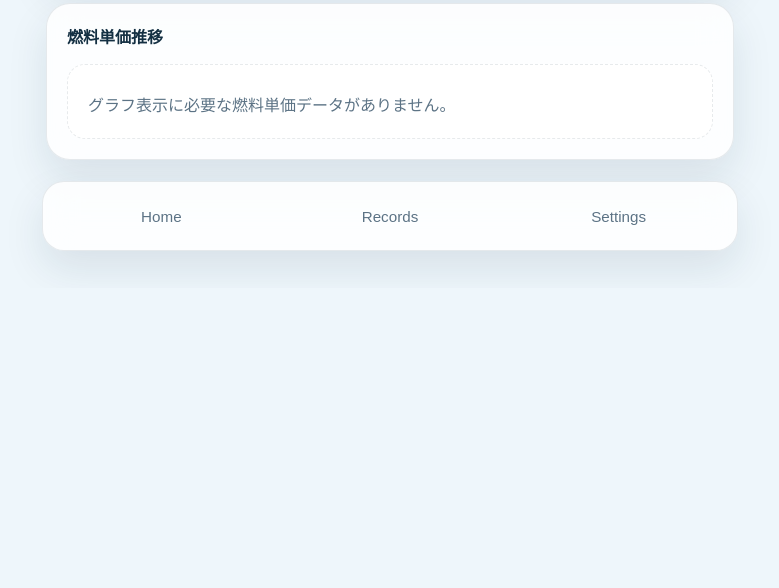
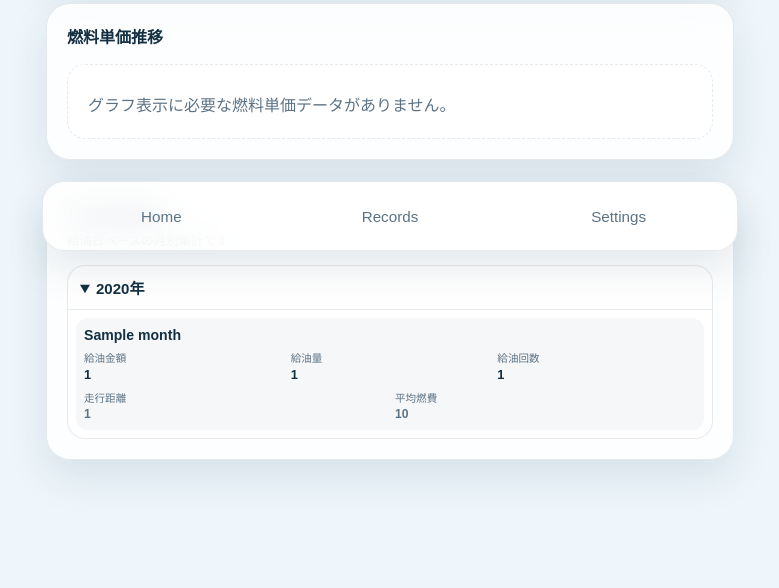
Before and after one commit to jin820-dev/GN-AOI, a Flask app: template app/templates/home.html in a window 1280 px wide. Shown: the part 535-1123 px from the top of the page, without its empty margins (250-1029 px from the left). Before the commit the page ends 802 px from the top, so only its background shows below. Run offline with Flask 3, Linux system fonts and the light colour scheme; the template is opened without the code that fills it: most values are stand-ins (such as "Sample title", 1, 10 or a date in 2020).

Commit message:
feat: 月別給油集計を年別折りたたみ表示に変更

```diff
--- a/app/static/css/main.css
+++ b/app/static/css/main.css
@@ -371,6 +371,87 @@
   border-color: rgba(47, 159, 209, 0.3);
   background: var(--accent-soft);
   color: var(--accent-strong);
+}
+
+.panel__subtext {
+  margin: 4px 0 0;
+  color: var(--text-soft);
+  font-size: 0.78rem;
+}
+
+.monthly-summary-years,
+.monthly-summary-list {
+  display: grid;
+  gap: 8px;
+}
+
+.monthly-summary-year {
+  border: 1px solid var(--border);
+  border-radius: var(--radius-lg);
+  background: var(--surface-strong);
+  overflow: hidden;
+}
+
+.monthly-summary-year summary {
+  padding: 11px 12px;
+  cursor: pointer;
+  font-size: 0.94rem;
+  font-weight: 700;
+}
+
+.monthly-summary-year[open] summary {
+  border-bottom: 1px solid var(--border);
+}
+
+.monthly-summary-list {
+  padding: 8px;
+}
+
+.monthly-summary-row {
+  display: grid;
+  gap: 7px;
+  padding: 9px 8px;
+  border-radius: 12px;
+  background: rgba(20, 48, 67, 0.035);
+}
+
+.monthly-summary-row__month {
+  font-size: 0.88rem;
+  font-weight: 700;
+}
+
+.monthly-summary-row__main,
+.monthly-summary-row__sub {
+  display: grid;
+  margin: 0;
+}
+
+.monthly-summary-row__main {
+  grid-template-columns: repeat(3, minmax(0, 1fr));
+  gap: 8px;
+}
+
+.monthly-summary-row__sub {
+  grid-template-columns: repeat(2, minmax(0, 1fr));
+  gap: 6px 10px;
+  color: var(--text-soft);
+}
+
+.monthly-summary-row dt {
+  color: var(--text-soft);
+  font-size: 0.66rem;
+}
+
+.monthly-summary-row dd {
+  margin: 2px 0 0;
+  font-size: 0.8rem;
+  font-weight: 700;
+  line-height: 1.2;
+  overflow-wrap: anywhere;
+}
+
+.monthly-summary-row__sub dd {
+  font-size: 0.76rem;
 }
 
 .field-label {
--- a/app/templates/home.html
+++ b/app/templates/home.html
@@ -111,6 +111,59 @@
     {% endif %}
   </section>
 
+  <section class="panel">
+    <div class="panel__header">
+      <div>
+        <h3>月別給油集計</h3>
+        <p class="panel__subtext">給油日ベースの月別集計です</p>
+      </div>
+    </div>
+    {% if monthly_summary_groups %}
+      <div class="monthly-summary-years">
+        {% for group in monthly_summary_groups %}
+          <details class="monthly-summary-year" {% if loop.first %}open{% endif %}>
+            <summary>{{ group.year }}年</summary>
+            <div class="monthly-summary-list">
+              {% for month in group.months %}
+                <article class="monthly-summary-row">
+                  <div class="monthly-summary-row__month">{{ month.month }}</div>
+                  <dl class="monthly-summary-row__main">
+                    <div>
+                      <dt>給油金額</dt>
+                      <dd>{{ month.total_price_yen }}</dd>
+                    </div>
+                    <div>
+                      <dt>給油量</dt>
+                      <dd>{{ month.total_fuel_l }}</dd>
+                    </div>
+                    <div>
+                      <dt>給油回数</dt>
+                      <dd>{{ month.fuel_count }}</dd>
+                    </div>
+                  </dl>
+                  <dl class="monthly-summary-row__sub">
+                    <div>
+                      <dt>走行距離</dt>
+                      <dd>{{ month.total_trip_km }}</dd>
+                    </div>
+                    <div>
+                      <dt>平均燃費</dt>
+                      <dd>{{ month.average_economy_km_l }}</dd>
+                    </div>
+                  </dl>
+                </article>
+              {% endfor %}
+            </div>
+          </details>
+        {% endfor %}
+      </div>
+    {% else %}
+      <div class="empty-state">
+        <p>表示できる月別給油集計がありません。</p>
+      </div>
+    {% endif %}
+  </section>
+
   {% if notices %}
     <section class="panel">
       <div class="panel__header">
```
Also changed, not shown: app/services/dashboard.py (+63 -0 lines).
